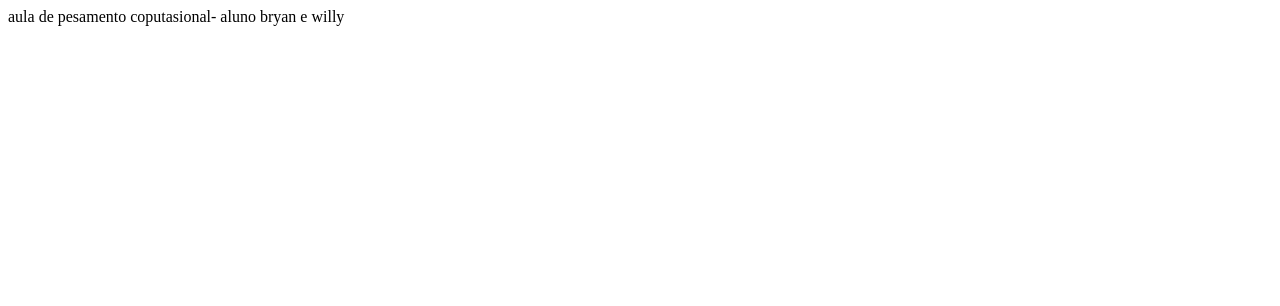
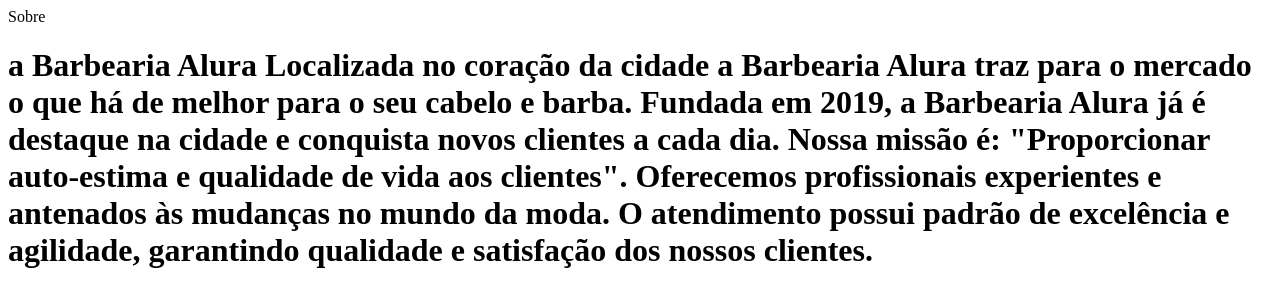
Before and after one commit to bryanwiliam/aula2806, a plain HTML site: page index.html in a window 1280 px wide. Drawn offline with Linux system fonts and the light colour scheme.

Commit message:
COLOQUEI O H1

```diff
--- a/index.html
+++ b/index.html
@@ -1,3 +1,7 @@
-<html>
-</h1> aula de pesamento coputasional- aluno bryan e willy </h1>
-</html>
+Sobre <h1> a Barbearia Alura
+
+Localizada no coração da cidade a Barbearia Alura traz para o mercado o que há de melhor para o seu cabelo e barba. Fundada em 2019, a Barbearia Alura já é destaque na cidade e conquista novos clientes a cada dia.
+
+Nossa missão é: "Proporcionar auto-estima e qualidade de vida aos clientes".
+
+Oferecemos profissionais experientes e antenados às mudanças no mundo da moda. O atendimento possui padrão de excelência e agilidade, garantindo qualidade e satisfação dos nossos clientes.
```
